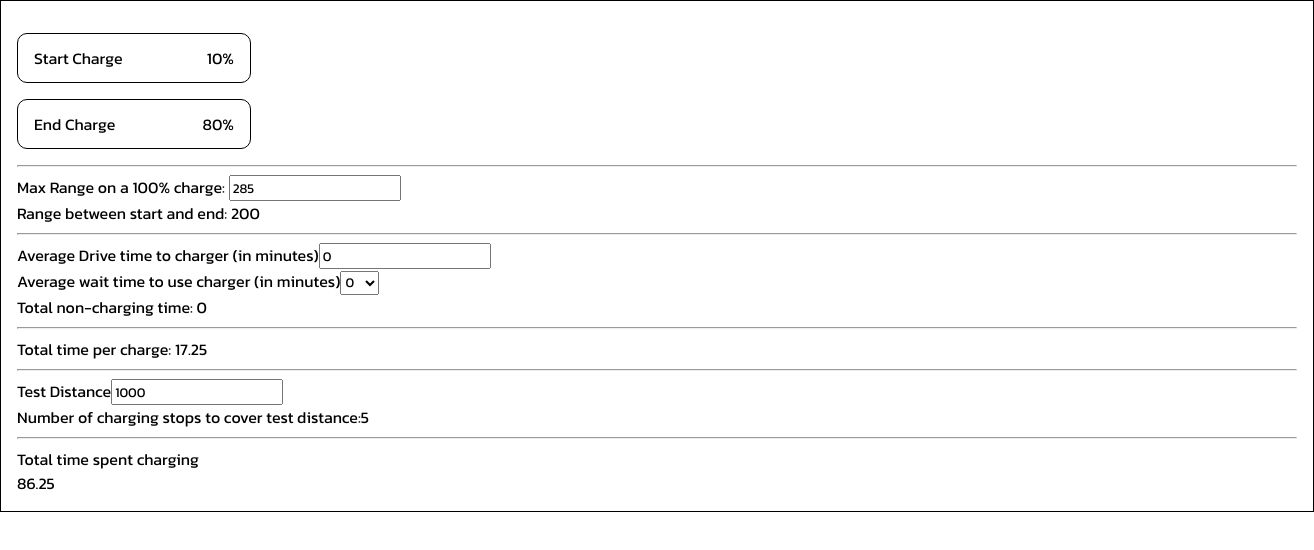
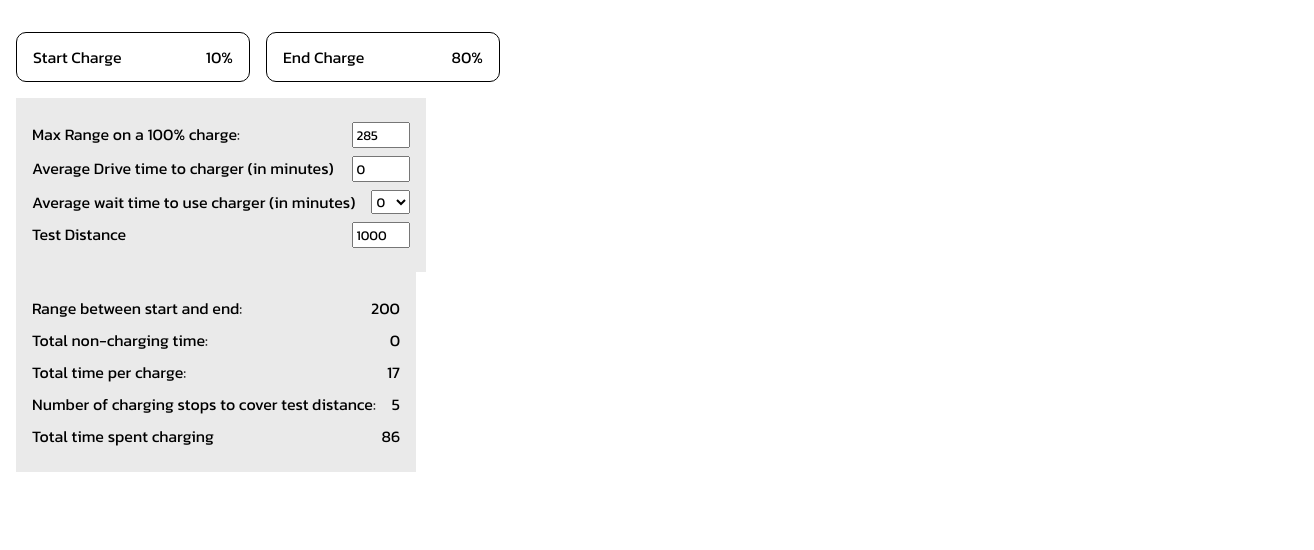
Before and after one commit to aokorodu/EVChargeTime, a React (Create React App) app in the folder ev-chargetime/: page / in a window 1280 px wide. Shown: the top 550 px of the page, 1314 px wide, since content can reach past the window. Built offline with nearby package versions, Linux system fonts and the light colour scheme.

Commit message:
some styling

```diff
--- a/ev-chargetime/src/App.css
+++ b/ev-chargetime/src/App.css
@@ -8,7 +8,35 @@
 }
 
 .controls {
-  border: 1px solid black;
   padding: 1rem;
-  width: 100%;
+  padding: 1rem;
 }
+
+.chargeLevelControls {
+  display: flex;
+  flex-direction: row;
+  justify-content: flex-start;
+  align-items: center;
+  gap: 1rem;
+}
+
+.dynamicNumbers,
+.resultNumbers {
+  background-color: #eaeaea;
+  padding: 1rem;
+  width: fit-content;
+}
+
+.inputStuff,
+.dataStuff {
+  display: flex;
+  flex-direction: row;
+  gap: 1rem;
+  margin: 0.5rem 0;
+  justify-content: space-between;
+}
+
+input {
+  max-width: 50px;
+  text-align: left;
+}
--- a/ev-chargetime/src/App.tsx
+++ b/ev-chargetime/src/App.tsx
@@ -64,56 +64,58 @@ function App() {
   const getTotalTimeSpentCharging = (): number => {
     const num = getNumberOfChargingSessions();
     const time = num * totalTimePer;
-    return time;
+    return Math.round(time);
   }
   return (
     <>
       <div className='controls'>
-        <div>
-          {/* <Selector label="Start Charge" value={10} valueOptions={[10, 20, 30, 40, 50]} callback={changeStart} suffix='%' /> */}
+        <div className='chargeLevelControls'>
           <CustomSelector label="Start Charge" value={10} valueOptions={[10, 20, 30, 40, 50]} callback={changeStart} suffix='%' />
-        </div>
 
-        <div>
-          {/* <Selector label='End Charge' value={80} valueOptions={[80, 100]} callback={changeEnd} suffix='%' /> */}
           <CustomSelector label='End Charge' value={80} valueOptions={[80, 100]} callback={changeEnd} suffix='%' />
         </div>
-        <hr />
-        <div>Max Range on a 100% charge: <input value={String(range)} onChange={(e) => { setRange(Number(e.target.value)) }} /></div>
-        <div>Range between start and end: {Math.round((endcharge - startcharge) / 100 * Number(range))}</div>
-        <hr />
-        <div>
-          <label>Average Drive time to charger (in minutes)</label>
-          <input value={driveTime} onChange={(e) => { setDriveTime(Number(e.target.value)) }}></input>
-        </div>
+        <div className='dynamicNumbers'>
 
-        <div>
-          <label>Average wait time to use charger (in minutes)</label>
-          <Selector value={0} valueOptions={[0, 5, 10, 15, 20, 25, 30, 35, 40, 45, 50, 55, 60]} callback={waitEnd} />
-        </div>
+          <div className='inputStuff'>Max Range on a 100% charge: <input value={String(range)} onChange={(e) => { setRange(Number(e.target.value)) }} /></div>
 
-        <div>
-          <div>Total non-charging time: {driveTime + waitTime}</div>
+          <div className='inputStuff'>Average Drive time to charger (in minutes)
+            <input value={driveTime} onChange={(e) => { setDriveTime(Number(e.target.value)) }}></input>
+          </div>
+
+          <div className='inputStuff'>Average wait time to use charger (in minutes)
+            <Selector value={0} valueOptions={[0, 5, 10, 15, 20, 25, 30, 35, 40, 45, 50, 55, 60]} callback={waitEnd} />
+          </div>
+          <div className='inputStuff'>Test Distance
+            <input value={testDistance} onChange={(e) => { setTestDistance(Number(e.target.value)) }}></input></div>
+
         </div>
 
 
 
-        <hr />
-        <div>Total time per charge: {totalTimePer}</div>
-
-        <hr />
-        <div>
-          <label>Test Distance</label>
-          <input value={testDistance} onChange={(e) => { setTestDistance(Number(e.target.value)) }}></input>
-          <div>Number of charging stops to cover test distance:{getNumberOfChargingSessions()}</div>
+        <div className='resultNumbers'>
+          <div className='dataStuff'>
+            <div>Range between start and end:</div>
+            <div>{Math.round((endcharge - startcharge) / 100 * Number(range))}</div>
+          </div>
+          <div className='dataStuff'>
+            <div>Total non-charging time: </div>
+            <div>{driveTime + waitTime}</div>
+          </div>
+          <div className='dataStuff'>
+            <div>Total time per charge: </div>
+            <div>{Math.round(totalTimePer)}</div>
+          </div>
+          <div className='dataStuff'>
+            <div>Number of charging stops to cover test distance:</div>
+            <div>{getNumberOfChargingSessions()}</div>
+          </div>
+          <div className='dataStuff'>
+            <label>Total time spent charging</label>
+            <div>{getTotalTimeSpentCharging()}</div>
+          </div>
         </div>
 
-        <hr />
-        <div>
-          <label>Total time spent charging</label>
 
-          <div>{getTotalTimeSpentCharging()}</div>
-        </div>
       </div>
 
 
```
